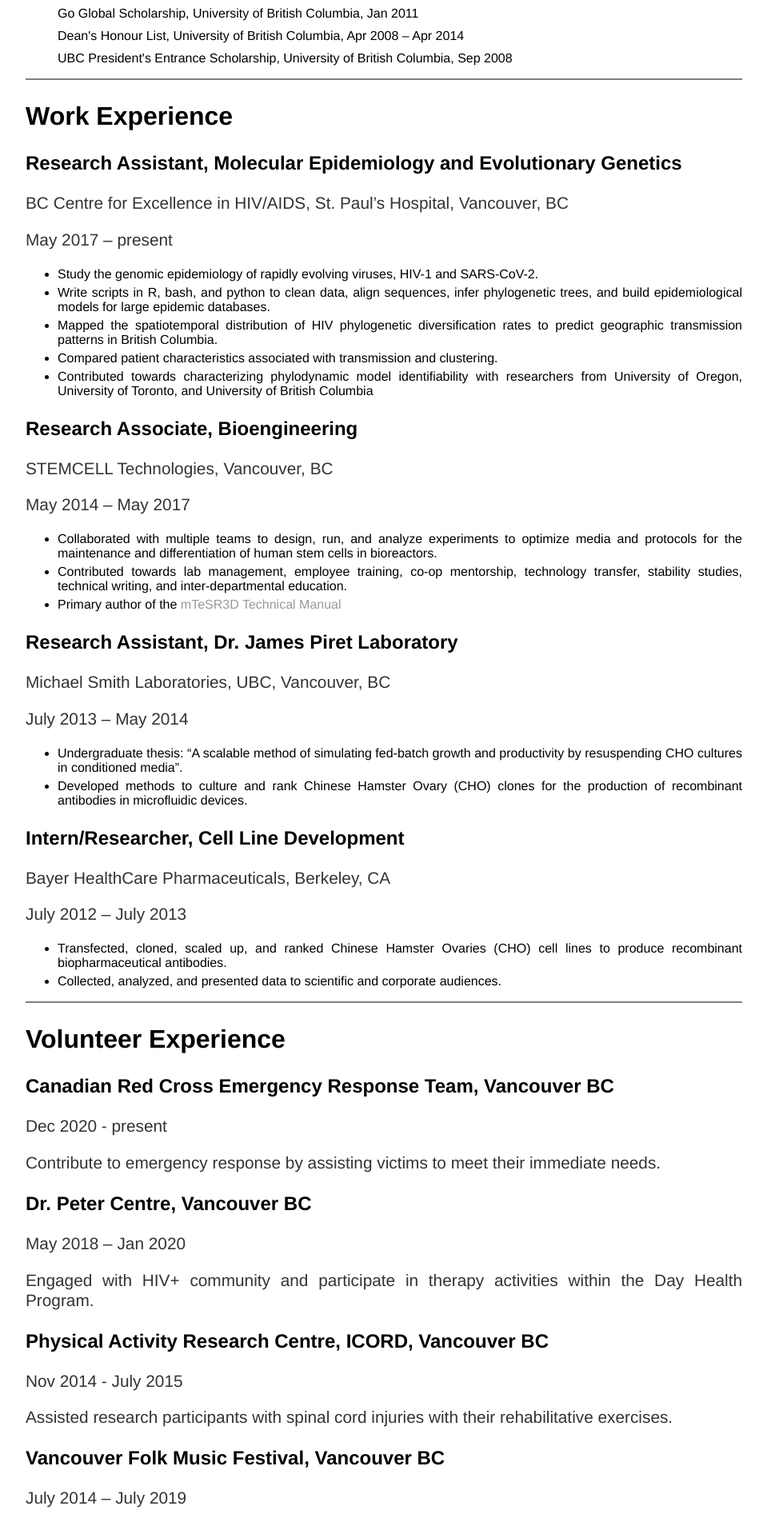
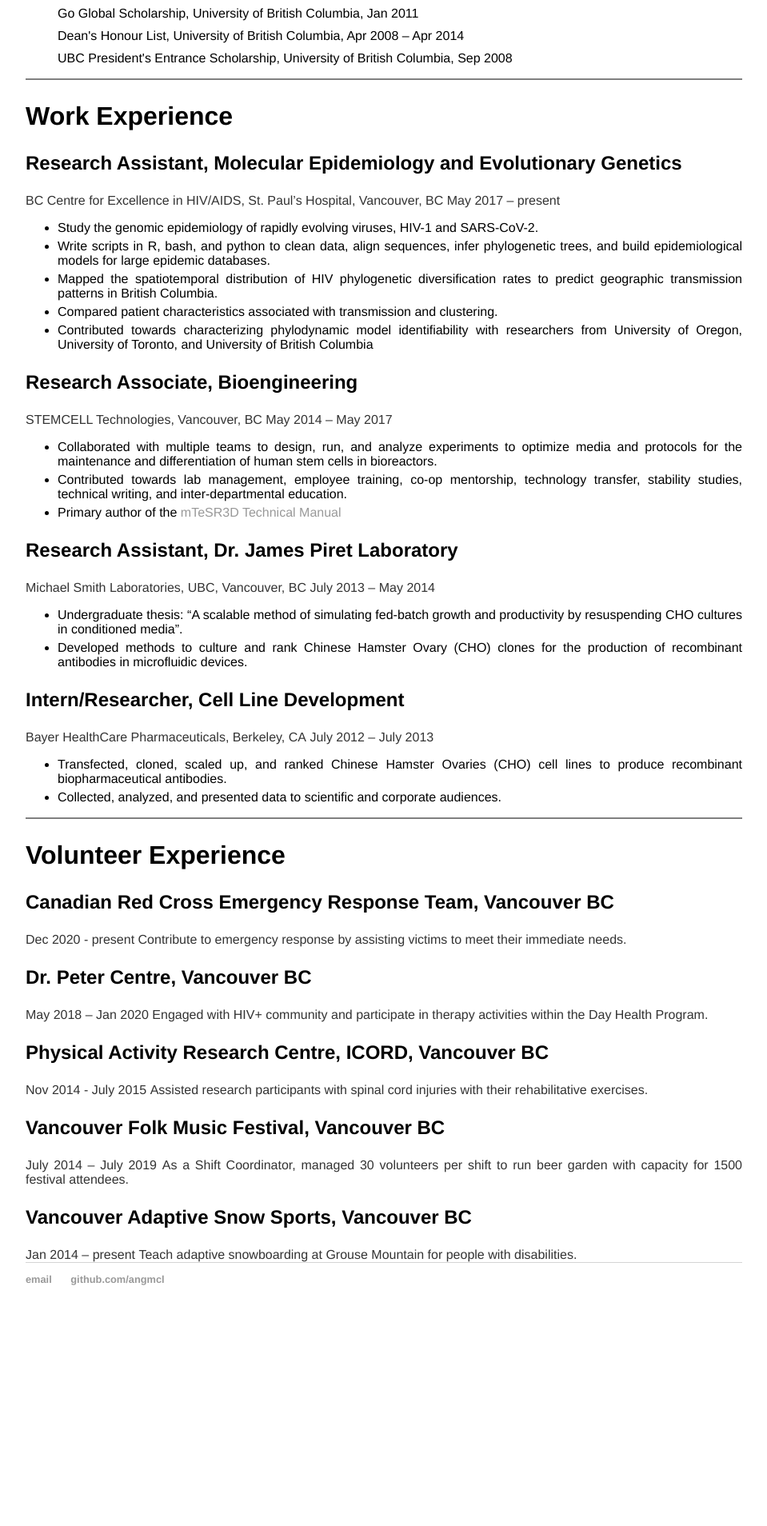
Before and after one commit to AngMcL/angmcl.github.io, a Jekyll site: the page built from cv/index.html, in a window 1280 px wide. Shown: the part 2464-4372 px from the top of the page at 80% size, without its empty margins (160-1119 px from the left). Built offline with Jekyll 4.4.1, drawn with Linux system fonts in a browser that asks for light colours; after the commit the page ends 4131 px from its top, so only the background shows below that.

```diff
--- a/cv/index.html
+++ b/cv/index.html
@@ -74,8 +74,8 @@ title: Curriculum vitae
   <h2>Work Experience </h2>
 
   <h3>Research Assistant, Molecular Epidemiology and Evolutionary Genetics</h3>
-  <p>BC Centre for Excellence in HIV/AIDS, St. Paul’s Hospital, Vancouver, BC</p>
-  <p>May 2017 – present</p>
+  <p2>BC Centre for Excellence in HIV/AIDS, St. Paul’s Hospital, Vancouver, BC</p2>
+  <p2>May 2017 – present</p2>
   <ul>
     <li style="margin-bottom: 5px">Study the genomic epidemiology of rapidly evolving viruses, HIV-1 and SARS-CoV-2.</li>
     <li style="margin-bottom: 5px">Write scripts in R, bash, and python to clean data, align sequences, infer phylogenetic trees, and build epidemiological models for large epidemic databases.</li>
@@ -85,8 +85,8 @@ title: Curriculum vitae
   </ul>
 
   <h3>Research Associate, Bioengineering</h3>
-  <p>STEMCELL Technologies, Vancouver, BC</p>
-  <p>May 2014 – May 2017</p>
+  <p2>STEMCELL Technologies, Vancouver, BC</p2>
+  <p2>May 2014 – May 2017</p2>
   <ul>
     <li style="margin-bottom: 5px">Collaborated with multiple teams to design, run, and analyze experiments to optimize media and protocols for the maintenance and differentiation of human stem cells in bioreactors.</li>
     <li style="margin-bottom: 5px">Contributed towards lab management, employee training, co-op mentorship, technology transfer, stability studies, technical writing, and inter-departmental education.</li>
@@ -94,16 +94,16 @@ title: Curriculum vitae
   </ul>
 
   <h3>Research Assistant, Dr. James Piret Laboratory	</h3>
-  <p>Michael Smith Laboratories, UBC, Vancouver, BC</p>
-  <p>July 2013 – May 2014</p>
+  <p2>Michael Smith Laboratories, UBC, Vancouver, BC</p2>
+  <p2>July 2013 – May 2014</p2>
   <ul>
     <li style="margin-bottom: 5px">Undergraduate thesis: “A scalable method of simulating fed-batch growth and productivity by resuspending CHO cultures in conditioned media”.</li>
     <li style="margin-bottom: 5px">Developed methods to culture and rank Chinese Hamster Ovary (CHO) clones for the production of recombinant antibodies in microfluidic devices.</li>
   </ul>
 
   <h3>Intern/Researcher, Cell Line Development</h3>
-  <p>Bayer HealthCare Pharmaceuticals, Berkeley, CA</p>
-  <p>July 2012 – July 2013</p>
+  <p2>Bayer HealthCare Pharmaceuticals, Berkeley, CA</p2>
+  <p2>July 2012 – July 2013</p2>
   <ul>
     <li style="margin-bottom: 5px">Transfected, cloned, scaled up, and ranked Chinese Hamster Ovaries (CHO) cell lines to produce recombinant biopharmaceutical antibodies. </li>
     <li style="margin-bottom: 5px">Collected, analyzed, and presented data to scientific and corporate audiences. </li>
@@ -113,24 +113,24 @@ title: Curriculum vitae
   <h2>Volunteer Experience</h2>
 
   <h3>Canadian Red Cross Emergency Response Team, Vancouver BC</h3>
-  <p>Dec 2020 - present</p>
-  <p>Contribute to emergency response by assisting victims to meet their immediate needs. </p>
+  <p2>Dec 2020 - present</p2>
+  <p2>Contribute to emergency response by assisting victims to meet their immediate needs. </p2>
 
   <h3>Dr. Peter Centre, Vancouver BC </h3>
-  <p>May 2018 – Jan 2020</p>
-  <p>Engaged with HIV+ community and participate in therapy activities within the Day Health Program.</p>
+  <p2>May 2018 – Jan 2020</p2>
+  <p2>Engaged with HIV+ community and participate in therapy activities within the Day Health Program.</p2>
 
   <h3>Physical Activity Research Centre, ICORD, Vancouver BC </h3>
-  <p>Nov 2014 - July 2015</p>
-  <p>Assisted research participants with spinal cord injuries with their rehabilitative exercises.</p>
+  <p2>Nov 2014 - July 2015</p2>
+  <p2>Assisted research participants with spinal cord injuries with their rehabilitative exercises.</p2>
 
   <h3>Vancouver Folk Music Festival, Vancouver BC</h3>
-  <p>July 2014 – July 2019</p>
-  <p>As a Shift Coordinator, managed 30 volunteers per shift to run beer garden with capacity for 1500 festival attendees.</p>
+  <p2>July 2014 – July 2019</p2>
+  <p2>As a Shift Coordinator, managed 30 volunteers per shift to run beer garden with capacity for 1500 festival attendees.</p2>
 
   <h3>Vancouver Adaptive Snow Sports, Vancouver BC </h3>
-  <p>Jan 2014 – present</p>
-  <p>Teach adaptive snowboarding at Grouse Mountain for people with disabilities.</p>
+  <p2>Jan 2014 – present</p2>
+  <p2>Teach adaptive snowboarding at Grouse Mountain for people with disabilities.</p2>
 
 
 </div><!--/.blurb ->
```
